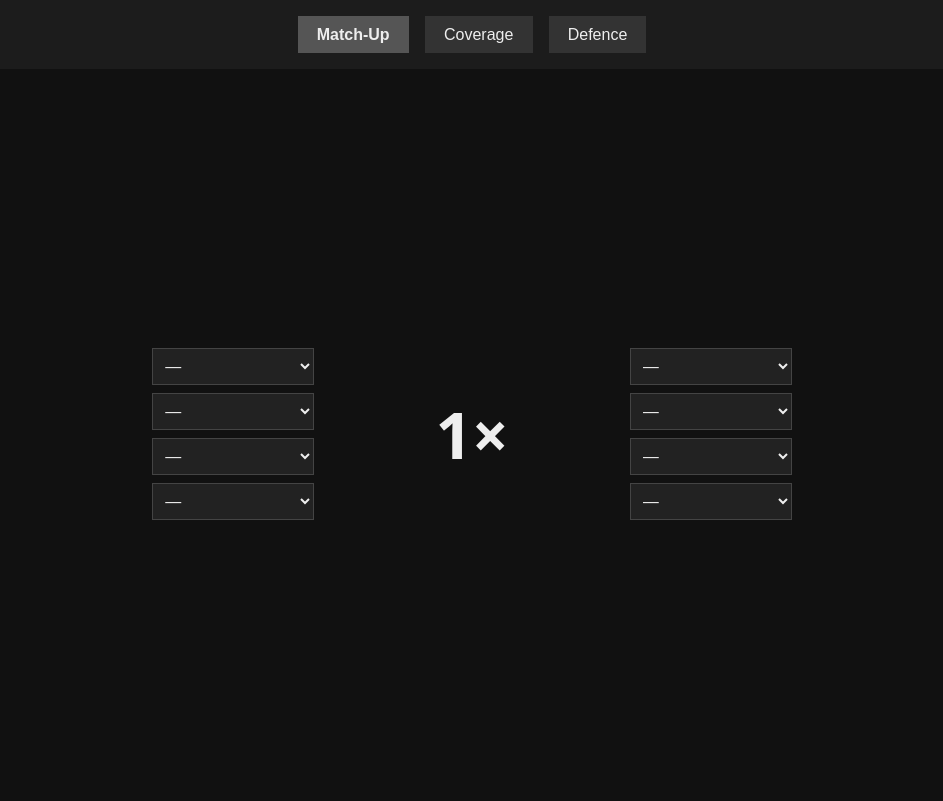
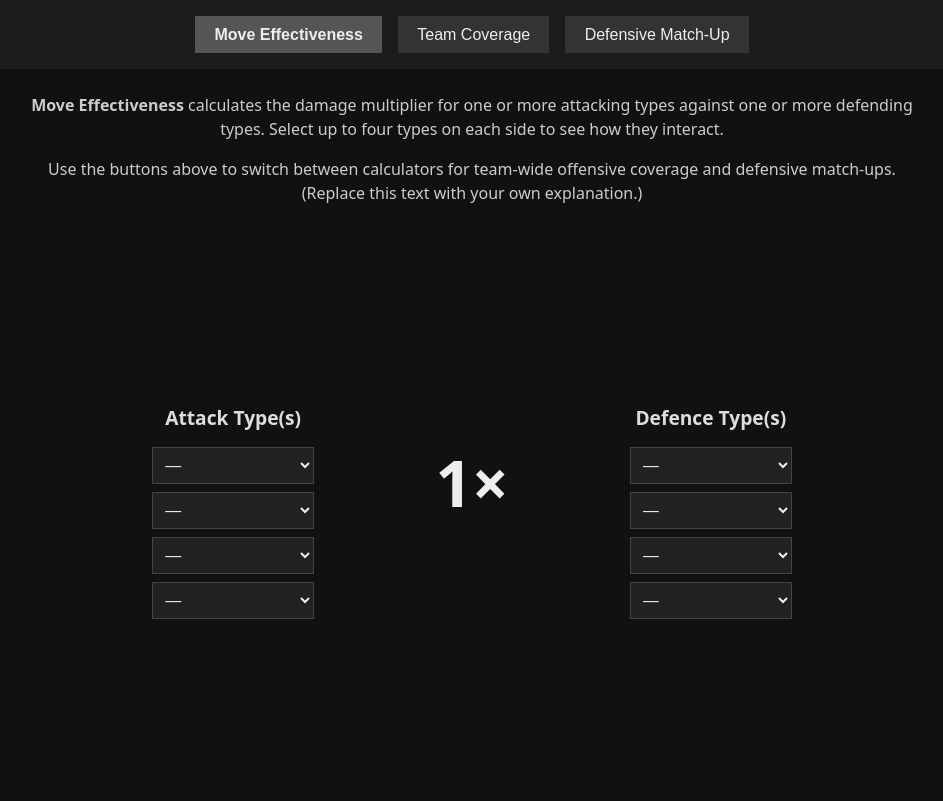
Before and after one commit to Anything-Random/Too-Many-Types-2-Type-Calculator, a Flask app: page / in a window 1280 px wide. Shown: the whole page, without its empty margins (168-1111 px from the left). Before the commit the page ends 520 px from the top, so only its background shows below. Run offline with Flask 3, Linux system fonts and the light colour scheme; parts of the project's set-up code (start-up, migrations or seed data) failed here and were passed over.

Commit message:
Update index.html

```diff
--- a/templates/index.html
+++ b/templates/index.html
@@ -33,24 +33,41 @@
       font-weight: bold;
     }
 
+    .description {
+      max-width: 900px;
+      margin: 1.5rem auto 0;
+      padding: 0 1rem;
+      text-align: center;
+      line-height: 1.5;
+      color: #ccc;
+    }
+
     main {
       display: flex;
       justify-content: center;
       align-items: center;
-      height: calc(100vh - 70px);
+      height: calc(100vh - 220px);
     }
 
     .calculator {
       display: grid;
       grid-template-columns: 1fr auto 1fr;
       gap: 3rem;
-      align-items: center;
+      align-items: start;
     }
 
     .column {
       display: flex;
       flex-direction: column;
       gap: 0.5rem;
+    }
+
+    .column h2 {
+      margin: 0 0 0.5rem;
+      text-align: center;
+      font-size: 1.2rem;
+      font-weight: 600;
+      color: #ddd;
     }
 
     select {
@@ -66,21 +83,36 @@
       font-weight: bold;
       min-width: 6ch;
       text-align: center;
+      padding-top: 2.2rem;
     }
   </style>
 </head>
 <body>
 
 <header>
-  <button class="active">Match-Up</button>
-  <button disabled>Coverage</button>
-  <button disabled>Defence</button>
+  <button class="active">Move Effectiveness</button>
+  <button>Team Coverage</button>
+  <button>Defensive Match-Up</button>
 </header>
+
+<div class="description">
+  <p>
+    <strong>Move Effectiveness</strong> calculates the damage multiplier for one
+    or more attacking types against one or more defending types.
+    Select up to four types on each side to see how they interact.
+  </p>
+  <p>
+    Use the buttons above to switch between calculators for team-wide
+    offensive coverage and defensive match-ups.
+    (Replace this text with your own explanation.)
+  </p>
+</div>
 
 <main>
   <div class="calculator">
     <!-- Attack types -->
     <div class="column" id="attack-column">
+      <h2>Attack Type(s)</h2>
       <select></select>
       <select></select>
       <select></select>
@@ -92,6 +124,7 @@
 
     <!-- Defence types -->
     <div class="column" id="defence-column">
+      <h2>Defence Type(s)</h2>
       <select></select>
       <select></select>
       <select></select>
@@ -101,7 +134,6 @@
 </main>
 
 <script>
-  // Replace with your actual type list
   const TYPES = [
     'Normal', 'Fighting', 'Flying', 'Poison', 'Ground', 'Rock', 'Bug',
     'Ghost', 'Steel', 'Mystery/Typeless', 'Fire', 'Water', 'Grass',
```
